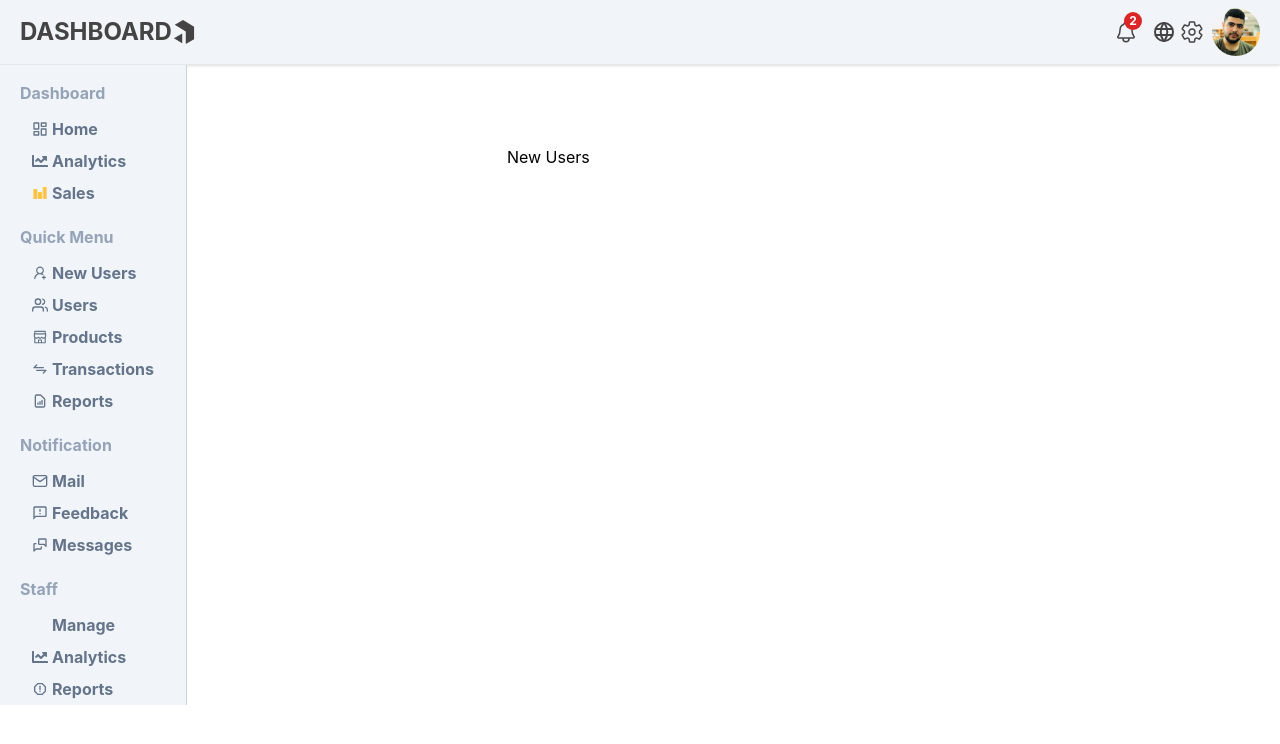
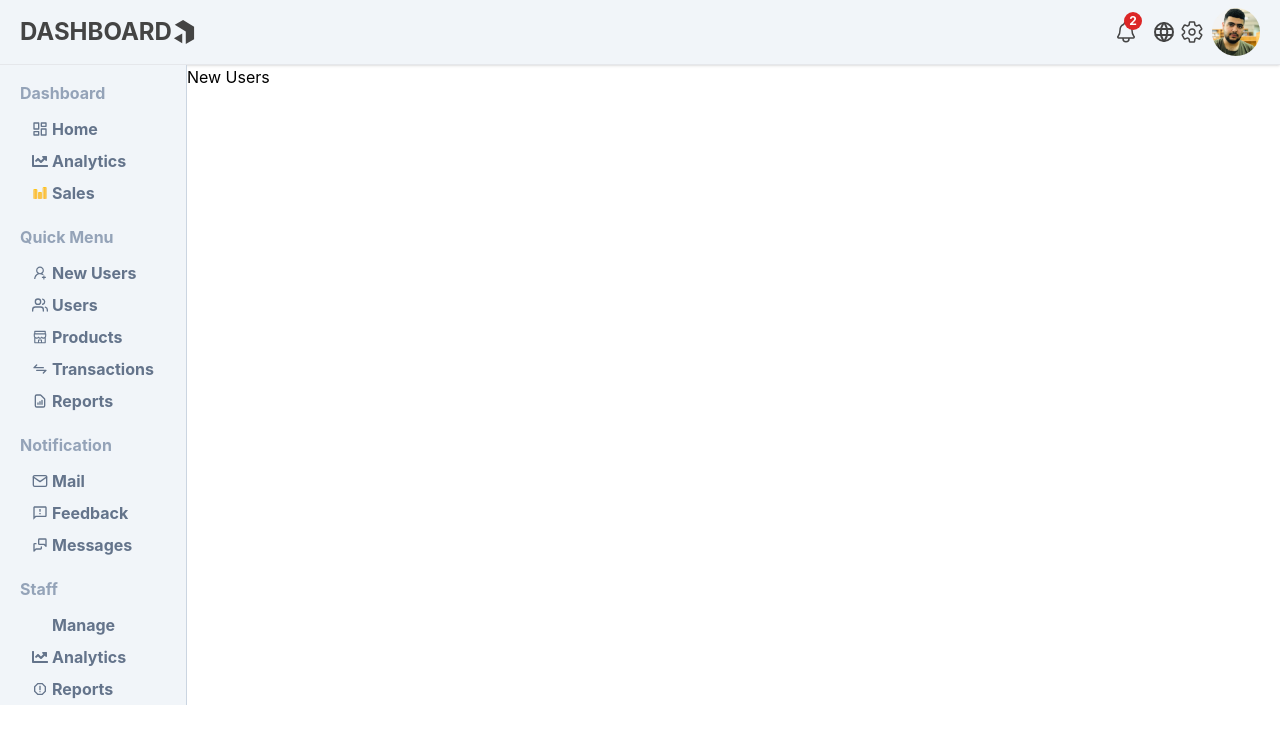
Before and after one commit to ghasemizade/dashboard-cms, a React (Create React App) app: page /newusers in a window 1280 px wide. Shown: the top 744 px of the page. Built offline with nearby package versions, Linux system fonts and the light colour scheme; some icons are missing.

Commit message:
remove (style): m & p

```diff
--- a/src/pages/Newusers.js
+++ b/src/pages/Newusers.js
@@ -4,8 +4,6 @@ import React from 'react'
 
 export default function Newusers() {
   return (
-      <div className={clsx(
-        "ml-80 pt-20"
-      )}>New Users</div>
+      <div>New Users</div>
   )
 }
```
